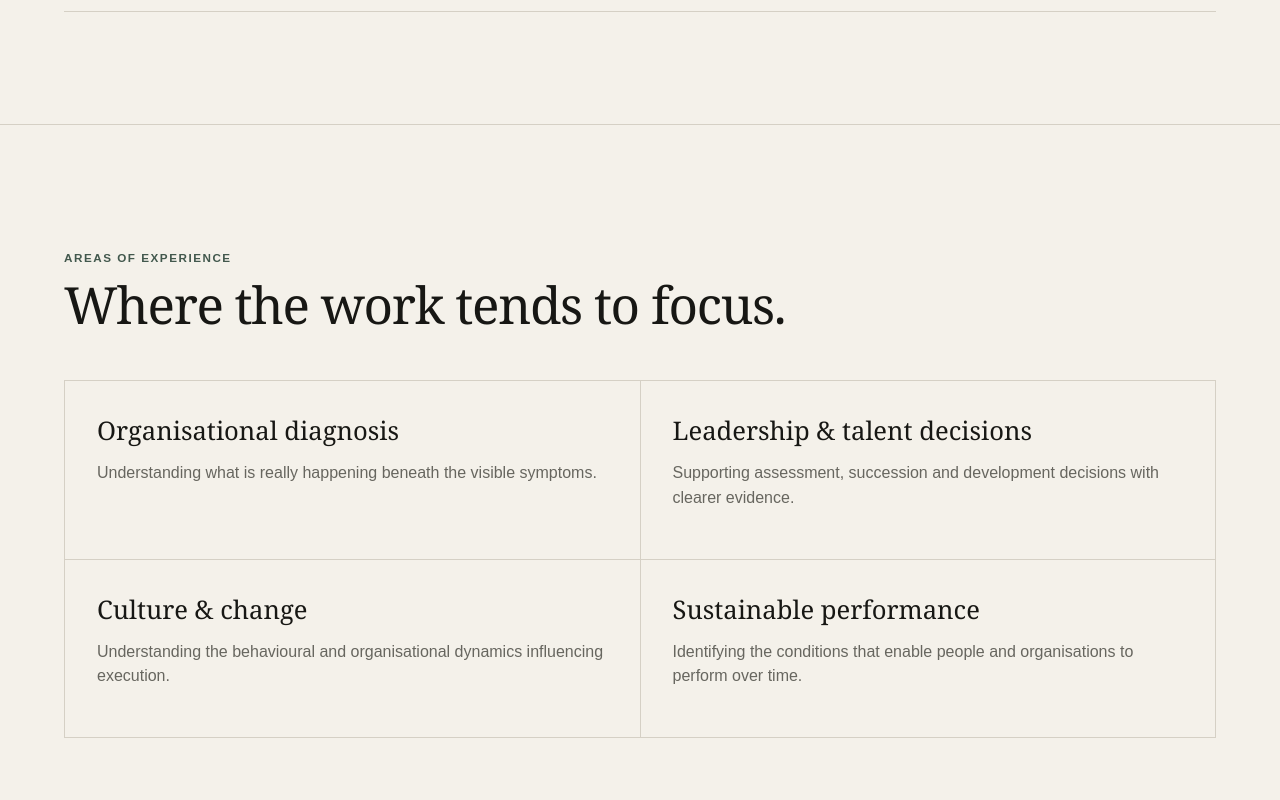
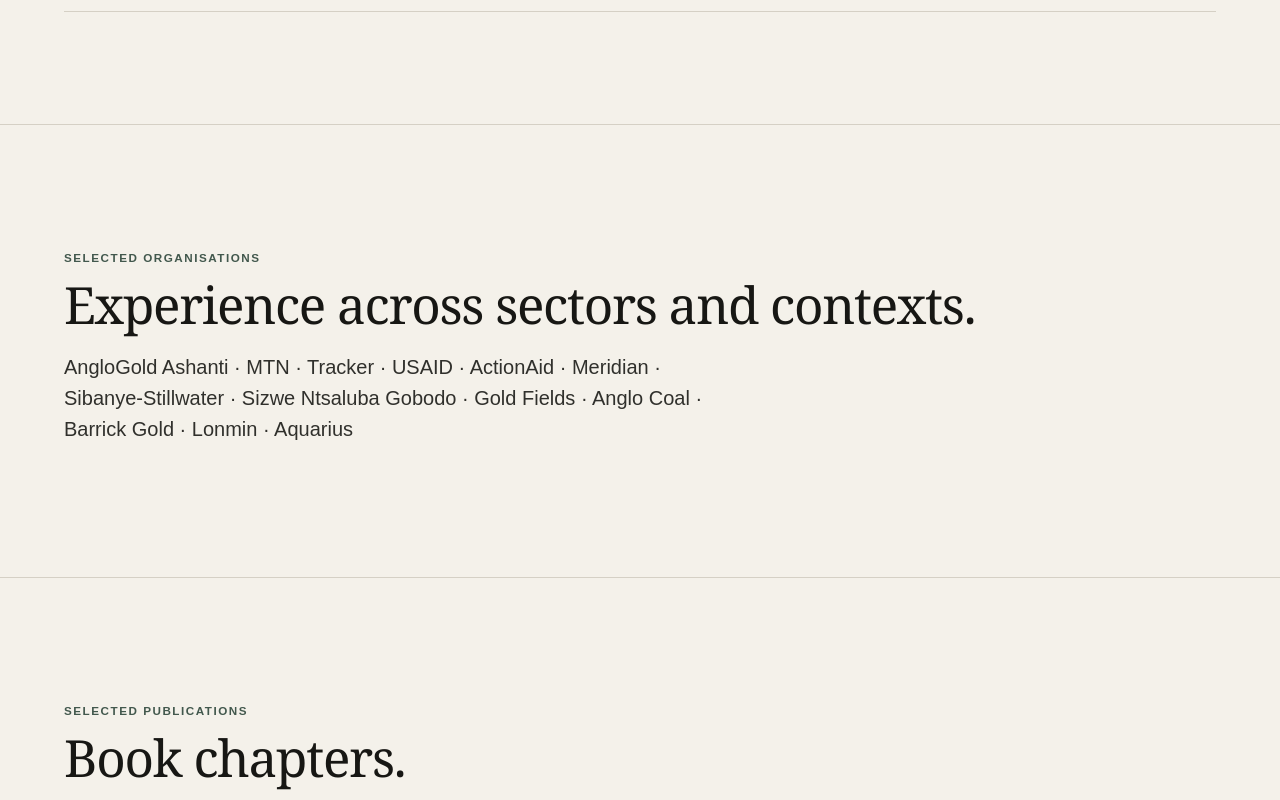
Before and after one commit to pieterclaassen/worklife-digital-staging, a plain HTML site: page references.html in a window 1280 px wide. Shown: the part 1560-2360 px from the top of the page. Drawn offline with Linux system fonts and the light colour scheme.

Commit message:
Remove duplicate areas of experience section

```diff
--- a/references.html
+++ b/references.html
@@ -32,17 +32,6 @@
     <div class="meta">Current consulting · International</div>
     <div><h3>Organisational advisory for growth and transformation</h3><p>Senior advisory work supporting organisations through growth and international expansion, including business analysis and long-term system roadmaps across strategy, structure, processes and decision intelligence.</p></div>
   </article>
-</section>
-
-<section class="section">
-  <p class="eyebrow">Areas of experience</p>
-  <h2>Where the work tends to focus.</h2>
-  <div class="career-grid">
-    <article><h3>Organisational diagnosis</h3><p>Understanding what is really happening beneath the visible symptoms.</p></article>
-    <article><h3>Leadership &amp; talent decisions</h3><p>Supporting assessment, succession and development decisions with clearer evidence.</p></article>
-    <article><h3>Culture &amp; change</h3><p>Understanding the behavioural and organisational dynamics influencing execution.</p></article>
-    <article><h3>Sustainable performance</h3><p>Identifying the conditions that enable people and organisations to perform over time.</p></article>
-  </div>
 </section>
 
 <section class="section">
```
